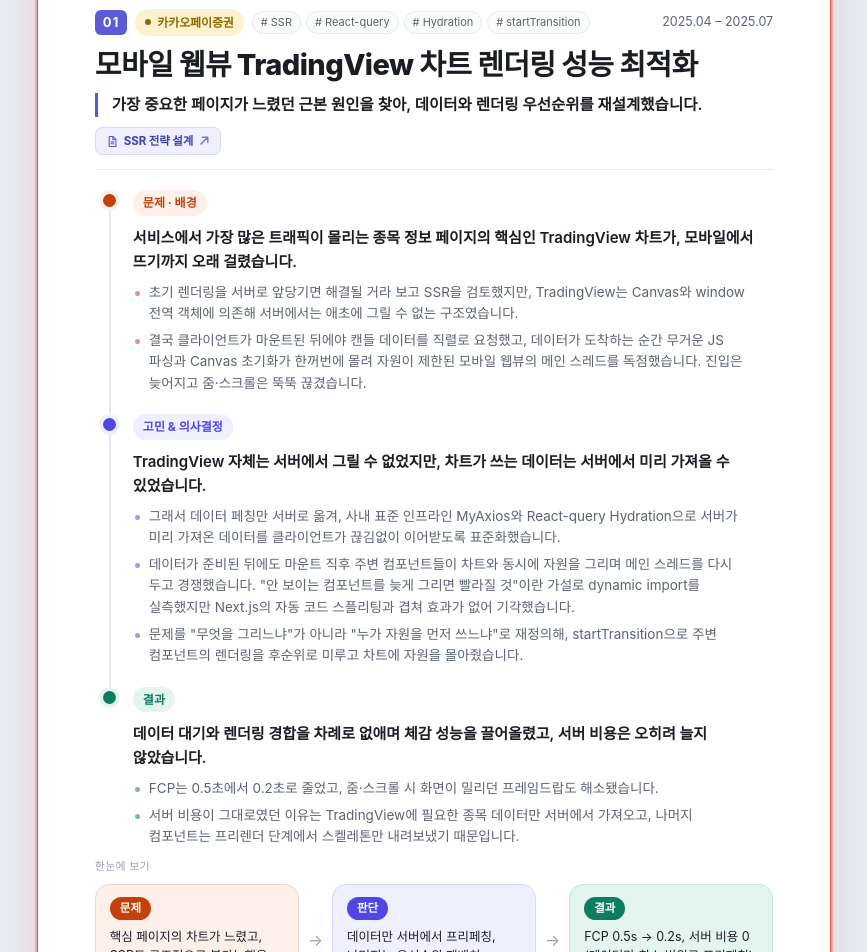
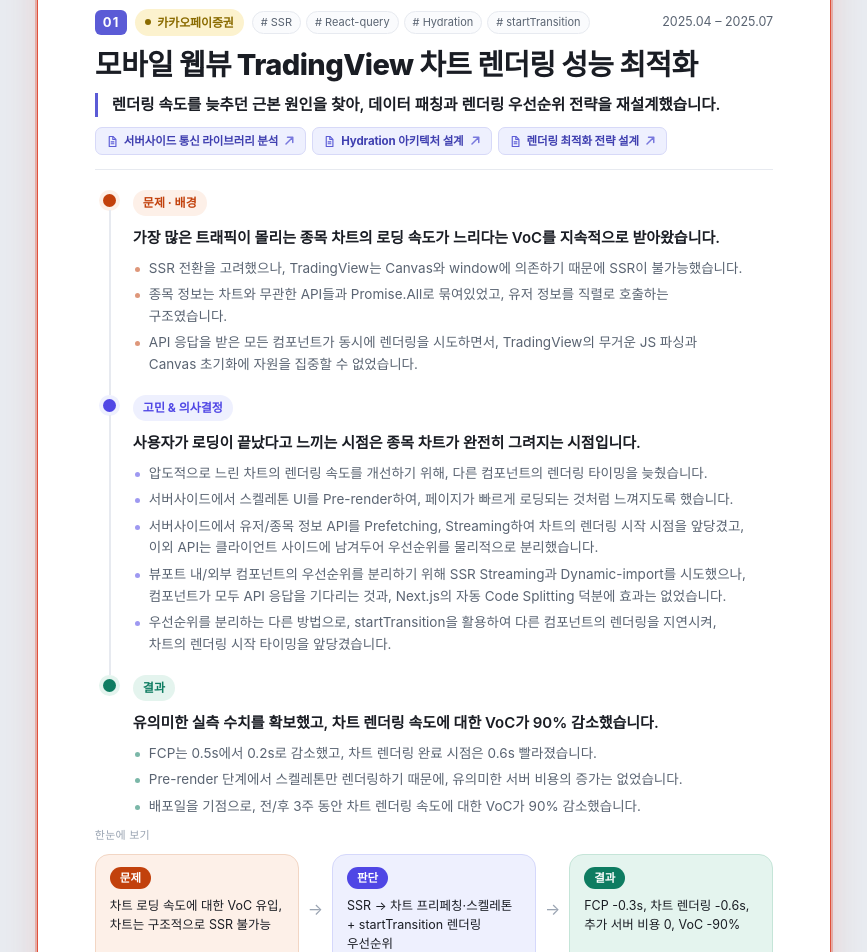
Before and after one commit to vi-wolhwa/portfolio, a React (Vite) app: page / in a window 1280 px wide. Shown: the part 1280-2232 px from the top of the page, without its empty margins (206-1073 px from the left). Built offline with nearby package versions, Linux system fonts and the light colour scheme; a web font is replaced by a local one.

Commit message:
v2.5.1 ─ 1번(SSR) 완료

```diff
--- a/src/data/projects.ts
+++ b/src/data/projects.ts
@@ -33,43 +33,57 @@
     org: 'kakaopay',
     title: '모바일 웹뷰 TradingView 차트 렌더링 성능 최적화',
     tagline:
-      '가장 중요한 페이지가 느렸던 근본 원인을 찾아, 데이터와 렌더링 우선순위를 재설계했습니다.',
+      '렌더링 속도를 늦추던 근본 원인을 찾아, 데이터 패칭과 렌더링 우선순위 전략을 재설계했습니다.',
     role: 'Frontend · 인턴',
     period: '2025.04 – 2025.07',
     stack: ['# SSR', '# React-query', '# Hydration', '# startTransition'],
     refs: [
       {
         kind: 'docs',
+        url: 'https://app.notion.com/p/sums-log/P-A1-32ae39398dfb807db2bad219d572531d',
+        label: '서버사이드 통신 라이브러리 분석',
+      },
+      {
+        kind: 'docs',
+        url: 'https://app.notion.com/p/sums-log/P-A2-React-query-Hydration-32ce39398dfb80f3a344f81ec8943db1',
+        label: 'Hydration 아키텍처 설계',
+      },
+      {
+        kind: 'docs',
         url: 'https://app.notion.com/p/sums-log/P-A3-SSR-32ae39398dfb802aae4ac2102d30dd41',
-        label: 'SSR 전략 설계',
+        label: '렌더링 최적화 전략 설계',
       },
     ],
     problem: {
-      lead: '서비스에서 가장 많은 트래픽이 몰리는 종목 정보 페이지의 핵심인 TradingView 차트가, 모바일에서 뜨기까지 오래 걸렸습니다.',
+      lead: '가장 많은 트래픽이 몰리는 종목 차트의 로딩 속도가 느리다는 VoC를 지속적으로 받아왔습니다.',
       points: [
-        '초기 렌더링을 서버로 앞당기면 해결될 거라 보고 SSR을 검토했지만, TradingView는 Canvas와 window 전역 객체에 의존해 서버에서는 애초에 그릴 수 없는 구조였습니다.',
-        '결국 클라이언트가 마운트된 뒤에야 캔들 데이터를 직렬로 요청했고, 데이터가 도착하는 순간 무거운 JS 파싱과 Canvas 초기화가 한꺼번에 몰려 자원이 제한된 모바일 웹뷰의 메인 스레드를 독점했습니다. 진입은 늦어지고 줌·스크롤은 뚝뚝 끊겼습니다.',
+        'SSR 전환을 고려했으나, TradingView는 Canvas와 window에 의존하기 때문에 SSR이 불가능했습니다.',
+        '종목 정보는 차트와 무관한 API들과 Promise.All로 묶여있었고, 유저 정보를 직렬로 호출하는 구조였습니다.',
+        'API 응답을 받은 모든 컴포넌트가 동시에 렌더링을 시도하면서, TradingView의 무거운 JS 파싱과 Canvas 초기화에 자원을 집중할 수 없었습니다.',
       ],
     },
     decision: {
-      lead: 'TradingView 자체는 서버에서 그릴 수 없었지만, 차트가 쓰는 데이터는 서버에서 미리 가져올 수 있었습니다.',
+      lead: '사용자가 로딩이 끝났다고 느끼는 시점은 종목 차트가 완전히 그려지는 시점입니다.',
       points: [
-        '그래서 데이터 페칭만 서버로 옮겨, 사내 표준 인프라인 MyAxios와 React-query Hydration으로 서버가 미리 가져온 데이터를 클라이언트가 끊김없이 이어받도록 표준화했습니다.',
-        '데이터가 준비된 뒤에도 마운트 직후 주변 컴포넌트들이 차트와 동시에 자원을 그리며 메인 스레드를 다시 두고 경쟁했습니다. "안 보이는 컴포넌트를 늦게 그리면 빨라질 것"이란 가설로 dynamic import를 실측했지만 Next.js의 자동 코드 스플리팅과 겹쳐 효과가 없어 기각했습니다.',
-        '문제를 "무엇을 그리느냐"가 아니라 "누가 자원을 먼저 쓰느냐"로 재정의해, startTransition으로 주변 컴포넌트의 렌더링을 후순위로 미루고 차트에 자원을 몰아줬습니다.',
+        '압도적으로 느린 차트의 렌더링 속도를 개선하기 위해, 다른 컴포넌트의 렌더링 타이밍을 늦췄습니다.',
+        '서버사이드에서 스켈레톤 UI를 Pre-render하여, 페이지가 빠르게 로딩되는 것처럼 느껴지도록 했습니다.',
+        '서버사이드에서 유저/종목 정보 API를 Prefetching, Streaming하여 차트의 렌더링 시작 시점을 앞당겼고, 이외 API는 클라이언트 사이드에 남겨두어 우선순위를 물리적으로 분리했습니다.',
+        '뷰포트 내/외부 컴포넌트의 우선순위를 분리하기 위해 SSR Streaming과 Dynamic-import를 시도했으나, 컴포넌트가 모두 API 응답을 기다리는 것과, Next.js의 자동 Code Splitting 덕분에 효과는 없었습니다.',
+        '우선순위를 분리하는 다른 방법으로, startTransition을 활용하여 다른 컴포넌트의 렌더링을 지연시켜, 차트의 렌더링 시작 타이밍을 앞당겼습니다.',
       ],
     },
     result: {
-      lead: '데이터 대기와 렌더링 경합을 차례로 없애며 체감 성능을 끌어올렸고, 서버 비용은 오히려 늘지 않았습니다.',
+      lead: '유의미한 실측 수치를 확보했고, 차트 렌더링 속도에 대한 VoC가 90% 감소했습니다.',
       points: [
-        'FCP는 0.5초에서 0.2초로 줄었고, 줌·스크롤 시 화면이 밀리던 프레임드랍도 해소됐습니다.',
-        '서버 비용이 그대로였던 이유는 TradingView에 필요한 종목 데이터만 서버에서 가져오고, 나머지 컴포넌트는 프리렌더 단계에서 스켈레톤만 내려보냈기 때문입니다.',
+        'FCP는 0.5s에서 0.2s로 감소했고, 차트 렌더링 완료 시점은 0.6s 빨라졌습니다. ',
+        'Pre-render 단계에서 스켈레톤만 렌더링하기 때문에, 유의미한 서버 비용의 증가는 없었습니다.',
+        '배포일을 기점으로, 전/후 3주 동안 차트 렌더링 속도에 대한 VoC가 90% 감소했습니다.',
       ],
     },
     flow: {
-      problem: '핵심 페이지의 차트가 느렸고, SSR도 구조적으로 불가능했음',
-      decision: '데이터만 서버에서 프리페칭, 나머지는 우선순위 재배치(startTransition)',
-      result: 'FCP 0.5s → 0.2s, 서버 비용 0 (데이터만 최소 범위로 프리페칭)',
+      problem: '차트 로딩 속도에 대한 VoC 유입, 차트는 구조적으로 SSR 불가능',
+      decision: 'SSR → 차트 프리페칭·스켈레톤 + startTransition 렌더링 우선순위',
+      result: 'FCP -0.3s, 차트 렌더링 -0.6s, 추가 서버 비용 0, VoC -90%',
     },
   },
 
@@ -265,61 +279,10 @@
     },
   },
 
-  // ── 06 · Evenly (Evenly팀 프로젝트) · service 레이아웃 ────────────────────────
-  {
-    id: 'evenly',
-    order: 6,
-    variant: 'service',
-    org: 'evenly',
-    title: 'Evenly — 모임 정산(더치페이) 서비스',
-    tagline:
-      '서버가 계산을 맡는 구조에서, 프론트엔드가 진짜 책임지는 영역을 깊게 파고든 프로젝트입니다.',
-    description:
-      '여행·모임 지출을 모아 “누가 누구에게 얼마”를 최소 송금으로 정리해주는 더치페이 서비스입니다. 정산 계산은 서버가 맡고 있어, 저는 의도적으로 프론트엔드의 핵심 역량 — 재사용 가능한 UI 추상화와 HTTP·인증 설계 — 을 끝까지 밀어붙이는 것을 이 프로젝트의 목표로 삼았습니다.',
-    role: 'Frontend',
-    period: '2025.06 – 진행 중',
-    stack: ['# Imperative Overlay', '# Single-flight', '# Runtime Guard'],
-    refs: [{ kind: 'github', url: 'https://github.com/EvenlyTeam/evenly-frontend' }],
-    highlights: [
-      {
-        label: '명령형 오버레이 (useOverlay)',
-        tone: 'tech',
-        problem:
-          '지출 삭제·정산 완료·회원 탈퇴 등 확인 다이얼로그가 화면마다 반복됐는데, 매번 isOpen state와 콜백을 부모가 들고 있어야 해 보일러플레이트가 쌓였습니다.',
-        solution:
-          '모달을 트리에 선언하는 대신 const ok = await confirm({...}) 한 줄로 여는 Promise 기반 오버레이를 만들었습니다. Portal로 트리 밖에 렌더하고, 언마운트 시 Promise를 정리하며, 여러 개가 쌓여도 스택으로 관리되도록 설계했습니다.',
-      },
-      {
-        label: '공유링크 대응 이중 HTTP 계층',
-        tone: 'tech',
-        problem:
-          '인증 API는 401 응답을 받으면 토큰을 재발급해야 하지만, 비로그인자가 여는 읽기 전용 공유링크(/shared)에서 같은 인터셉터가 돌면서 불필요한 재발급 요청과 무한 루프가 발생했습니다.',
-        solution:
-          '인증용과 공개용 axios 인스턴스를 분리해, 재발급 인터셉터가 걸리는 요청 범위 자체를 구조적으로 갈랐습니다. 공유링크는 토큰 없이도 안전하게, 인증 요청만 재발급 흐름을 타도록 했습니다.',
-      },
-      {
-        label: '토큰 자동 재발급 인터셉터',
-        tone: 'tech',
-        problem:
-          'access 토큰이 만료돼 여러 요청이 동시에 401을 받으면, 각 요청이 제각기 refresh를 호출해 재발급이 중복되고 토큰 회전이 꼬였습니다.',
-        solution:
-          '첫 401에서만 refresh를 실행하고 나머지 요청은 그 하나의 Promise를 기다리도록 single-flight로 묶었습니다. 재발급이 끝나면 대기 중이던 요청들을 새 토큰으로 한 번에 재시도합니다.',
-      },
-      {
-        label: '컴파운드 컴포넌트 + 런타임 가드',
-        tone: 'tech',
-        problem:
-          'GroupCard·Navbar 같은 합성 컴포넌트가 늘면서, 하위 조각을 부모 밖에서 잘못 쓰면 조용히 깨지는 실수가 생길 수 있었습니다.',
-        solution:
-          'createCompoundGuard로 Context 존재를 검사해, <GroupCard.Title>을 <GroupCard> 밖에서 쓰면 명확한 메시지의 런타임 에러를 던지게 했습니다. 오용을 침묵시키지 않고 즉시 드러내는 설계입니다.',
-      },
-    ],
-  },
-
   // ── 07 · 코드잽 (우아한테크코스 팀 프로젝트) · service 레이아웃 ───────────────
   {
     id: 'codezap',
-    order: 7,
+    order: 6,
     variant: 'service',
     org: 'woowacourse',
     title: '코드잽 — 코드 템플릿 저장·공유 서비스',
@@ -373,4 +336,55 @@
       },
     ],
   },
+
+  // ── 06 · Evenly (Evenly팀 프로젝트) · service 레이아웃 ────────────────────────
+  {
+    id: 'evenly',
+    order: 99,
+    variant: 'service',
+    org: 'evenly',
+    title: 'Evenly — 모임 정산(더치페이) 서비스',
+    tagline:
+      '서버가 계산을 맡는 구조에서, 프론트엔드가 진짜 책임지는 영역을 깊게 파고든 프로젝트입니다.',
+    description:
+      '여행·모임 지출을 모아 “누가 누구에게 얼마”를 최소 송금으로 정리해주는 더치페이 서비스입니다. 정산 계산은 서버가 맡고 있어, 저는 의도적으로 프론트엔드의 핵심 역량 — 재사용 가능한 UI 추상화와 HTTP·인증 설계 — 을 끝까지 밀어붙이는 것을 이 프로젝트의 목표로 삼았습니다.',
+    role: 'Frontend',
+    period: '2025.06 – 진행 중',
+    stack: ['# Imperative Overlay', '# Single-flight', '# Runtime Guard'],
+    refs: [{ kind: 'github', url: 'https://github.com/EvenlyTeam/evenly-frontend' }],
+    highlights: [
+      {
+        label: '명령형 오버레이 (useOverlay)',
+        tone: 'tech',
+        problem:
+          '지출 삭제·정산 완료·회원 탈퇴 등 확인 다이얼로그가 화면마다 반복됐는데, 매번 isOpen state와 콜백을 부모가 들고 있어야 해 보일러플레이트가 쌓였습니다.',
+        solution:
+          '모달을 트리에 선언하는 대신 const ok = await confirm({...}) 한 줄로 여는 Promise 기반 오버레이를 만들었습니다. Portal로 트리 밖에 렌더하고, 언마운트 시 Promise를 정리하며, 여러 개가 쌓여도 스택으로 관리되도록 설계했습니다.',
+      },
+      {
+        label: '공유링크 대응 이중 HTTP 계층',
+        tone: 'tech',
+        problem:
+          '인증 API는 401 응답을 받으면 토큰을 재발급해야 하지만, 비로그인자가 여는 읽기 전용 공유링크(/shared)에서 같은 인터셉터가 돌면서 불필요한 재발급 요청과 무한 루프가 발생했습니다.',
+        solution:
+          '인증용과 공개용 axios 인스턴스를 분리해, 재발급 인터셉터가 걸리는 요청 범위 자체를 구조적으로 갈랐습니다. 공유링크는 토큰 없이도 안전하게, 인증 요청만 재발급 흐름을 타도록 했습니다.',
+      },
+      {
+        label: '토큰 자동 재발급 인터셉터',
+        tone: 'tech',
+        problem:
+          'access 토큰이 만료돼 여러 요청이 동시에 401을 받으면, 각 요청이 제각기 refresh를 호출해 재발급이 중복되고 토큰 회전이 꼬였습니다.',
+        solution:
+          '첫 401에서만 refresh를 실행하고 나머지 요청은 그 하나의 Promise를 기다리도록 single-flight로 묶었습니다. 재발급이 끝나면 대기 중이던 요청들을 새 토큰으로 한 번에 재시도합니다.',
+      },
+      {
+        label: '컴파운드 컴포넌트 + 런타임 가드',
+        tone: 'tech',
+        problem:
+          'GroupCard·Navbar 같은 합성 컴포넌트가 늘면서, 하위 조각을 부모 밖에서 잘못 쓰면 조용히 깨지는 실수가 생길 수 있었습니다.',
+        solution:
+          'createCompoundGuard로 Context 존재를 검사해, <GroupCard.Title>을 <GroupCard> 밖에서 쓰면 명확한 메시지의 런타임 에러를 던지게 했습니다. 오용을 침묵시키지 않고 즉시 드러내는 설계입니다.',
+      },
+    ],
+  },
 ];
```
